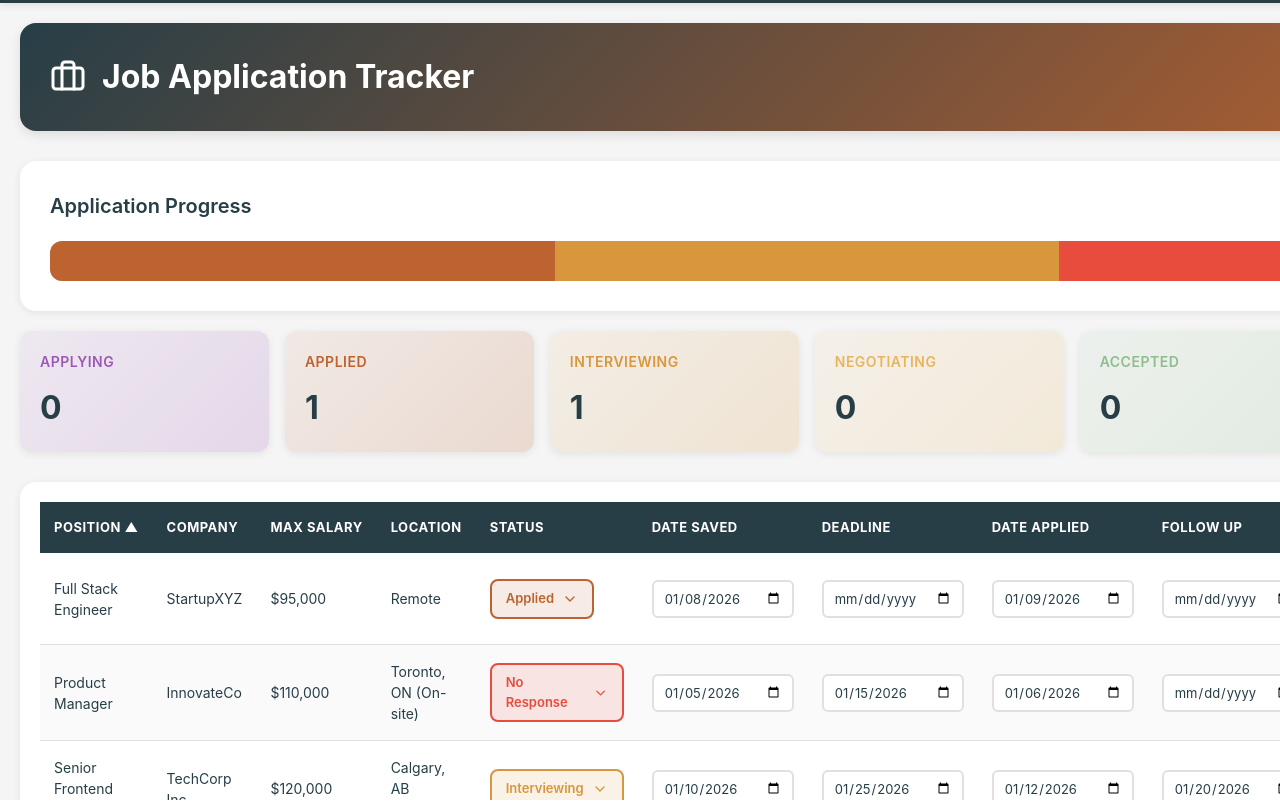
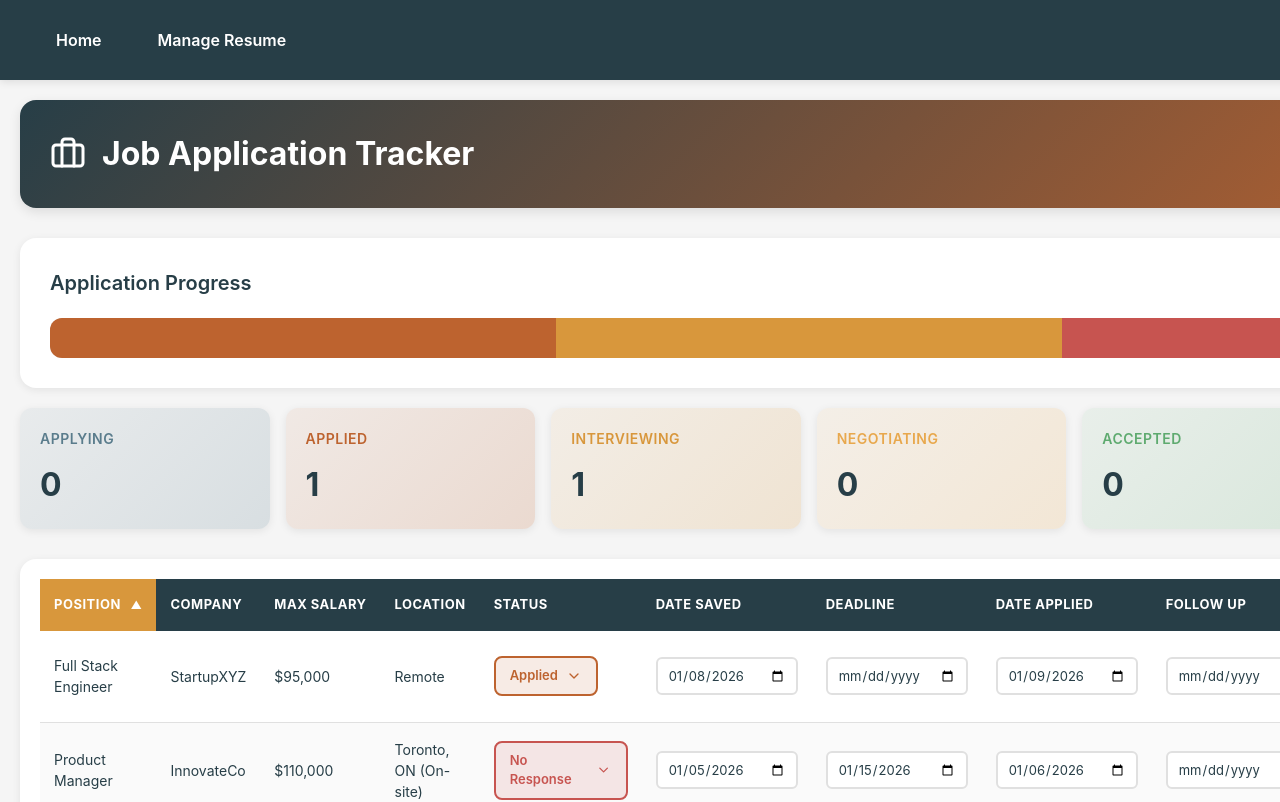
Before and after one commit to Fordinh4/cmput401hackathon, a React (Vite) app in the folder Uncooked/: page / in a window 1280 px wide. Shown: the top 802 px of the page. Built offline with nearby package versions, Linux system fonts and the light colour scheme.

Commit message:
Minor CSS fixed

```diff
--- a/Uncooked/src/pages/Home.css
+++ b/Uncooked/src/pages/Home.css
@@ -9,7 +9,7 @@
   margin: 0;
   padding: 0;
   width: 100%;
-  height: 100%;
+  min-height: 100%;
   overflow-x: hidden;
 }
 
@@ -19,10 +19,15 @@
   color: #273E47;
 }
 
+#root {
+  min-height: 100vh;
+}
+
 .app-container {
   min-height: 100vh;
   width: 100%;
   padding: 20px;
+  padding-top: 20px;
   margin: 0;
 }
 
@@ -194,10 +199,33 @@
   cursor: pointer;
   user-select: none;
   white-space: nowrap;
+  position: relative;
 }
 
 .jobs-table th:hover {
   background-color: #1e2f36;
+}
+
+.jobs-table th.sorted-column {
+  background-color: #D8973C !important;
+  color: white;
+}
+
+.jobs-table th.sorted-column:hover {
+  background-color: #BD632F !important;
+}
+
+.sort-indicator {
+  margin-left: 6px;
+  font-size: 11px;
+  display: inline-block;
+  animation: sortPulse 0.3s ease;
+}
+
+@keyframes sortPulse {
+  0% { transform: scale(1); }
+  50% { transform: scale(1.3); }
+  100% { transform: scale(1); }
 }
 
 .jobs-table tbody tr {
@@ -380,9 +408,10 @@
 }
 
 .tasks-list {
-  max-height: 250px;
+  max-height: 200px;
   overflow-y: auto;
   padding: 12px;
+  flex: 1;
 }
 
 .no-tasks {
@@ -390,6 +419,7 @@
   text-align: center;
   color: #999;
   font-style: italic;
+  font-size: 13px;
 }
 
 .task-item {
--- a/Uncooked/src/pages/Home.jsx
+++ b/Uncooked/src/pages/Home.jsx
@@ -71,12 +71,12 @@
 
   const statusOptions = ['Applying', 'Applied', 'Interviewing', 'Negotiating', 'Accepted', 'No Response'];
   const statusColors = {
-    'Applying': '#9B59B6',
+    'Applying': '#5A7C8C',
     'Applied': '#BD632F',
     'Interviewing': '#D8973C',
-    'Negotiating': '#E8B55E',
-    'Accepted': '#8FBC8F',
-    'No Response': '#E74C3C'
+    'Negotiating': '#E8A84D',
+    'Accepted': '#5EAA6F',
+    'No Response': '#C75450'
   };
 
   // Update dropdown position when opened
```
